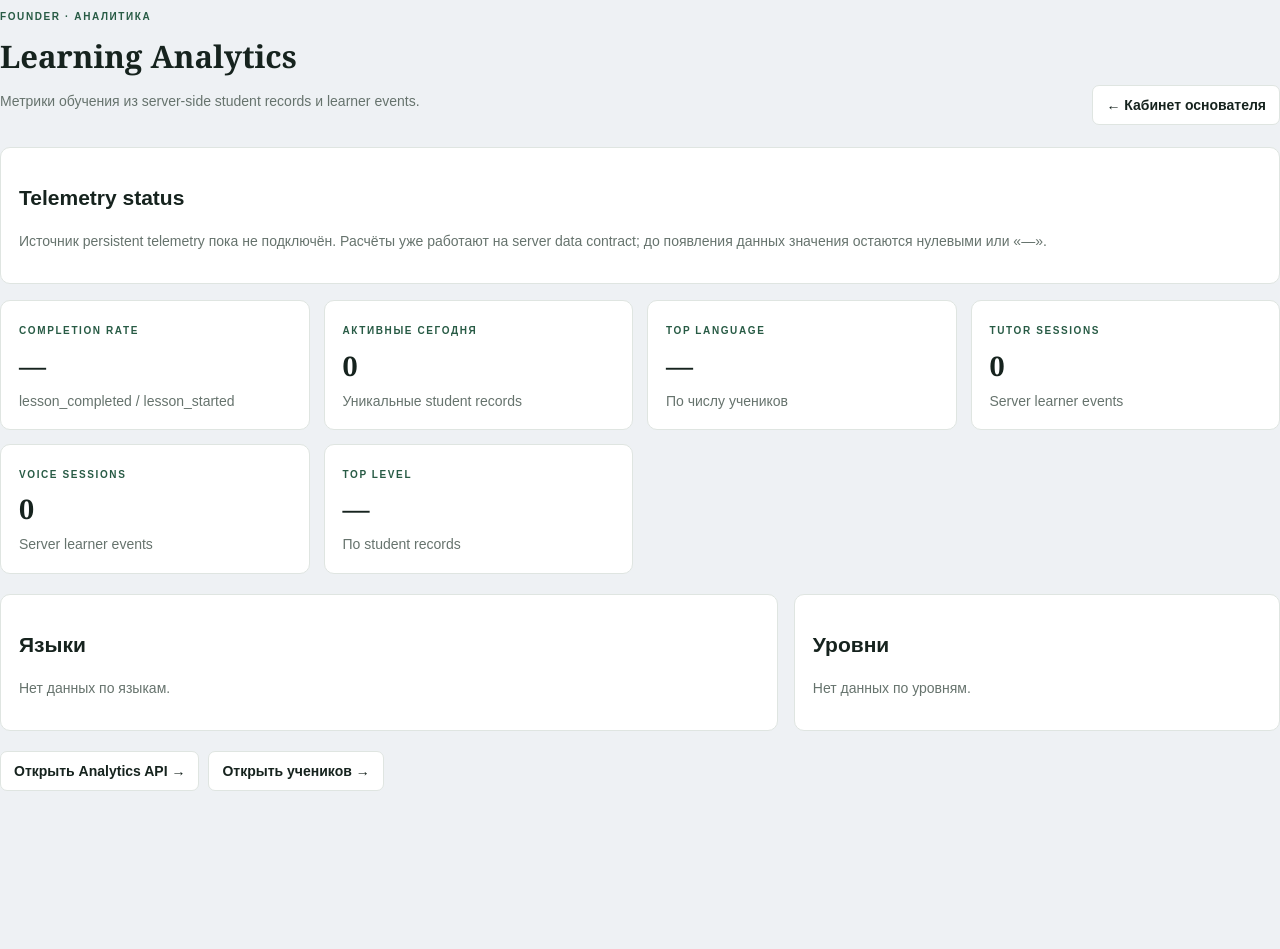
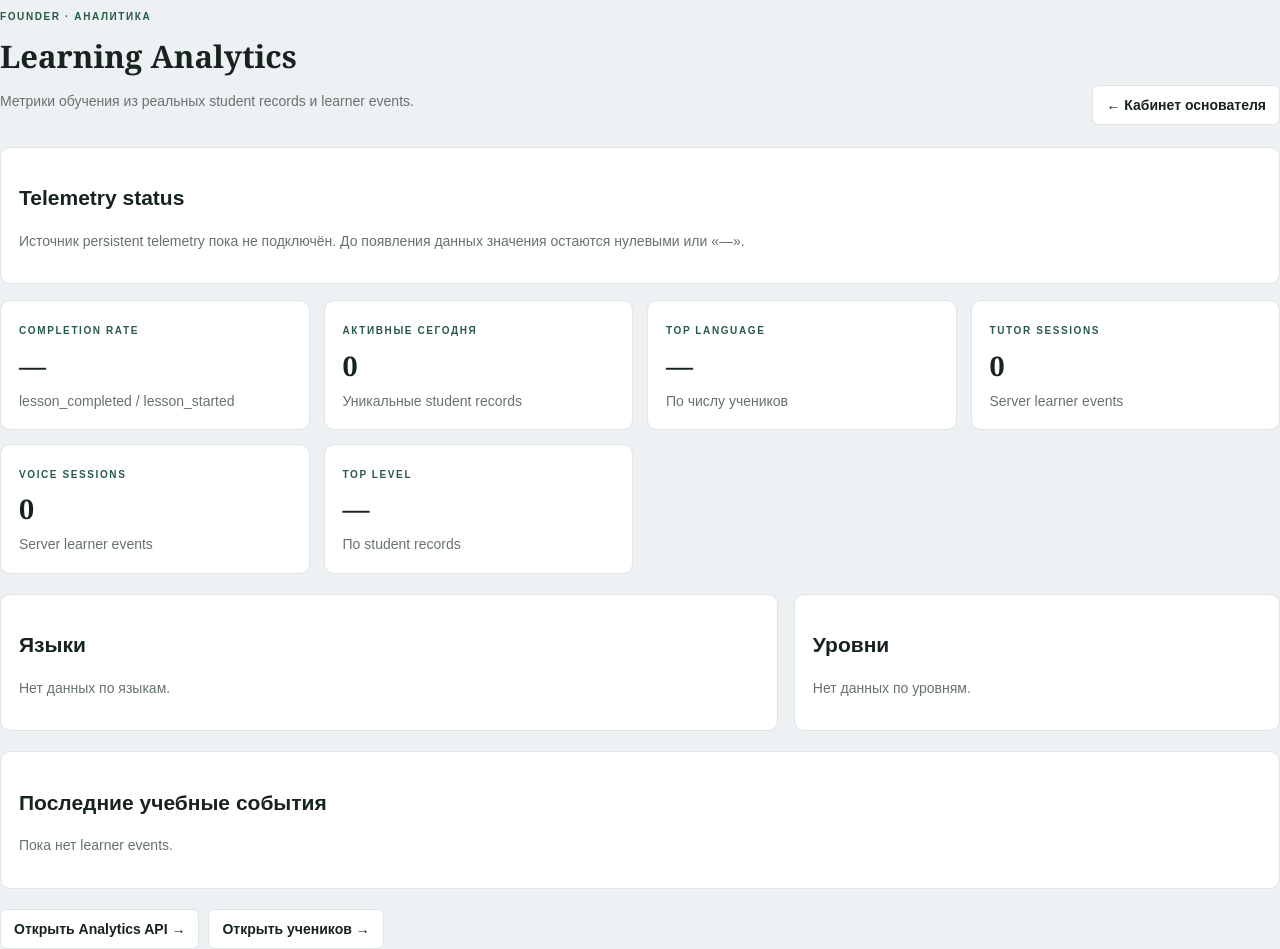
Before and after one commit to tsapkovaby-cyber/AIRA-OS, a Next.js app: page /developer/analytics in a window 1280 px wide. Before the commit the page ends 800 px from the top, so only its background shows below. Built offline with nearby package versions, Linux system fonts and the light colour scheme.

Commit message:
Connect Founder analytics to live storage

```diff
--- a/app/developer/analytics/page.tsx
+++ b/app/developer/analytics/page.tsx
@@ -1,14 +1,23 @@
 import Link from "next/link";
-import { getAcademyAnalytics } from "@/lib/academy/telemetry";
+import { getLiveAcademyTelemetry } from "@/lib/academy/live-telemetry";
 
 export const dynamic = "force-dynamic";
 
-export default function Analytics(){
-  const analytics = getAcademyAnalytics();
-  const configured = analytics.source !== "not_configured";
+const eventLabels: Record<string,string> = {
+  lesson_started: "Урок начат",
+  lesson_completed: "Урок завершён",
+  practice_started: "Практика начата",
+  tutor_session: "AIRA Tutor",
+  voice_session: "Voice Tutor",
+};
+
+export default async function Analytics(){
+  const { source, analytics } = await getLiveAcademyTelemetry();
+  const configured = source !== "not_configured";
+  const sourceLabel = source === "supabase_live" ? "Supabase live storage" : source === "environment_snapshot" ? "server telemetry snapshot" : "не подключён";
   return <main>
-    <div className="page-head"><div><p className="eyebrow">FOUNDER · АНАЛИТИКА</p><h1>Learning Analytics</h1><p className="muted">Метрики обучения из server-side student records и learner events.</p></div><Link className="button" href="/developer">← Кабинет основателя</Link></div>
-    <section className="card"><h2>Telemetry status</h2><p className="muted">{configured ? `Источник подключён${analytics.generatedAt ? ` · snapshot ${analytics.generatedAt}` : ""}.` : "Источник persistent telemetry пока не подключён. Расчёты уже работают на server data contract; до появления данных значения остаются нулевыми или «—»."}</p></section>
+    <div className="page-head"><div><p className="eyebrow">FOUNDER · АНАЛИТИКА</p><h1>Learning Analytics</h1><p className="muted">Метрики обучения из реальных student records и learner events.</p></div><Link className="button" href="/developer">← Кабинет основателя</Link></div>
+    <section className="card"><h2>Telemetry status</h2><p className="muted">{configured ? `${sourceLabel}${analytics.generatedAt ? ` · обновлено ${analytics.generatedAt}` : ""}.` : "Источник persistent telemetry пока не подключён. До появления данных значения остаются нулевыми или «—»."}</p></section>
     <div className="grid" style={{marginTop:16}}>
       <article className="card metric"><span className="eyebrow">COMPLETION RATE</span><div className="value">{analytics.completionRate === null ? "—" : `${analytics.completionRate}%`}</div><span className="muted">lesson_completed / lesson_started</span></article>
       <article className="card metric"><span className="eyebrow">АКТИВНЫЕ СЕГОДНЯ</span><div className="value">{analytics.activeToday}</div><span className="muted">Уникальные student records</span></article>
@@ -21,6 +30,7 @@ export default function Analytics(){
       <section className="card"><h2>Языки</h2>{analytics.languages.length ? analytics.languages.map(item=><p key={item.name}><strong>{item.name}</strong> · {item.students}</p>) : <p className="muted">Нет данных по языкам.</p>}</section>
       <section className="card"><h2>Уровни</h2>{analytics.levels.length ? analytics.levels.map(item=><p key={item.name}><strong>{item.name}</strong> · {item.students}</p>) : <p className="muted">Нет данных по уровням.</p>}</section>
     </div>
+    <section className="card" style={{marginTop:20}}><h2>Последние учебные события</h2>{analytics.recentEvents.length ? <div className="table-wrap"><table><thead><tr><th>Событие</th><th>Ученик</th><th>Язык</th><th>Уровень</th><th>Время</th></tr></thead><tbody>{analytics.recentEvents.map(event=><tr key={event.id}><td>{eventLabels[event.type] || event.type}</td><td>{event.studentId}</td><td>{event.language || "—"}</td><td>{event.level || "—"}</td><td>{event.createdAt}</td></tr>)}</tbody></table></div> : <p className="muted">Пока нет learner events.</p>}</section>
     <div className="controls" style={{marginTop:20}}><Link className="button" href="/api/developer/data/analytics">Открыть Analytics API →</Link><Link className="button" href="/developer/students">Открыть учеников →</Link></div>
   </main>
 }
```
